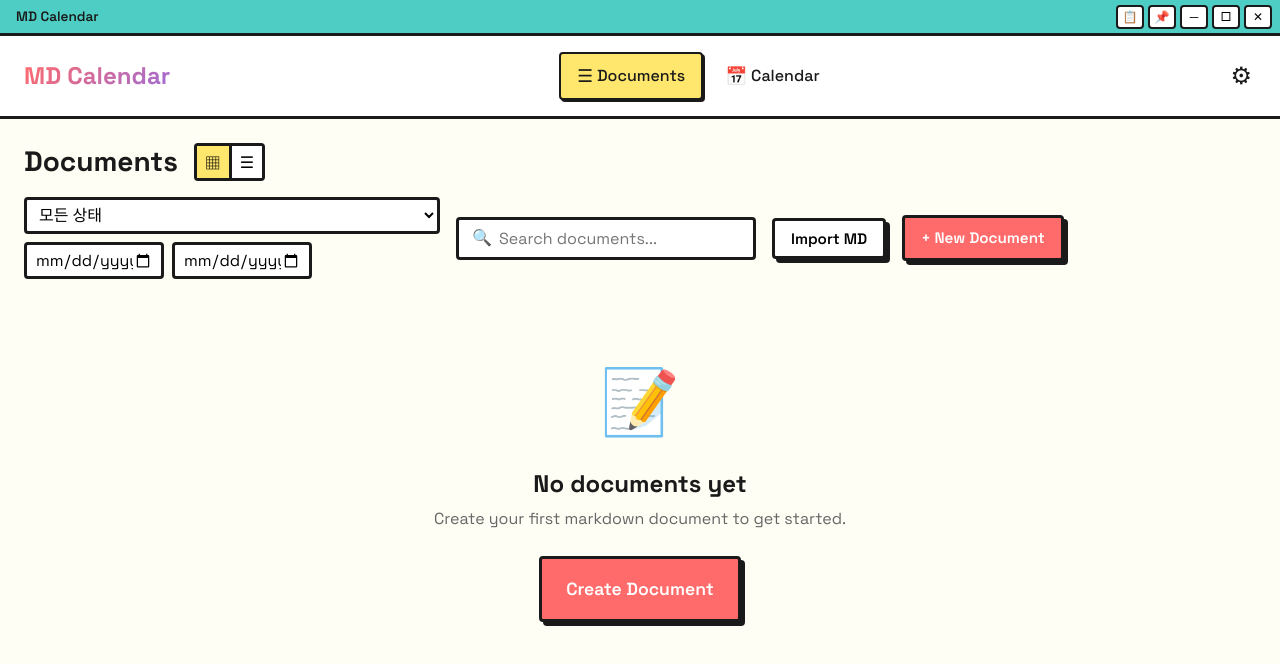
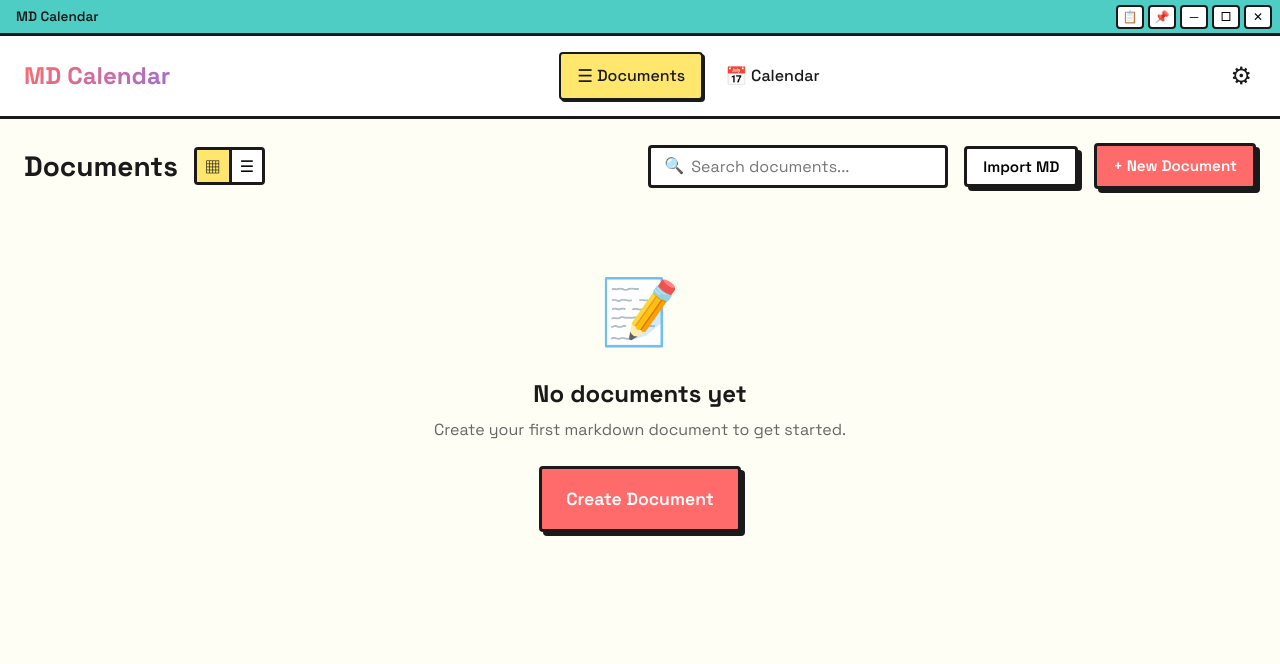
Before and after one commit to bhin-dede/md_calendar, a Next.js app: page /list in a window 1280 px wide. Shown: the top 664 px of the page. Built offline with nearby package versions, Linux system fonts and the light colour scheme.

Commit message:
Remove filters from DocumentList (keep in MemoView only)

```diff
--- a/src/components/document-list/DocumentList.tsx
+++ b/src/components/document-list/DocumentList.tsx
@@ -26,9 +26,6 @@ export function DocumentList() {
   const [sortField, setSortField] = useState<SortField>('updatedAt');
   const [sortOrder, setSortOrder] = useState<SortOrder>('desc');
   const [currentPage, setCurrentPage] = useState(1);
-  const [statusFilter, setStatusFilter] = useState<DocumentStatus | 'all'>('all');
-  const [dateFrom, setDateFrom] = useState('');
-  const [dateTo, setDateTo] = useState('');
 
   const loadDocuments = useCallback(async () => {
     setIsLoading(true);
@@ -56,23 +53,10 @@ export function DocumentList() {
     return () => clearTimeout(timer);
   }, [searchQuery, loadDocuments]);
 
-  const filteredDocuments = useMemo(() => {
-    return documents.filter(doc => {
-      if (statusFilter !== 'all' && doc.status !== statusFilter) return false;
-      if (dateFrom) {
-        const fromDate = new Date(dateFrom).setHours(0, 0, 0, 0);
-        if (doc.date < fromDate) return false;
-      }
-      if (dateTo) {
-        const toDate = new Date(dateTo).setHours(23, 59, 59, 999);
-        if (doc.date > toDate) return false;
-      }
-      return true;
-    });
-  }, [documents, statusFilter, dateFrom, dateTo]);
+
 
   const sortedDocuments = useMemo(() => {
-    const sorted = [...filteredDocuments].sort((a, b) => {
+    const sorted = [...documents].sort((a, b) => {
       let aVal: string | number;
       let bVal: string | number;
 
@@ -105,7 +89,7 @@ export function DocumentList() {
       return 0;
     });
     return sorted;
-  }, [filteredDocuments, sortField, sortOrder]);
+  }, [documents, sortField, sortOrder]);
 
   const paginatedDocuments = useMemo(() => {
     const start = (currentPage - 1) * PAGE_SIZE;
@@ -305,15 +289,8 @@ export function DocumentList() {
     );
   };
 
-  const handleContainerClick = (e: React.MouseEvent) => {
-    const target = e.target as HTMLInputElement;
-    if (target.type !== 'date' && document.activeElement?.getAttribute('type') === 'date') {
-      (document.activeElement as HTMLElement).blur();
-    }
-  };
-
   return (
-    <div className="app-container view-list" onClick={handleContainerClick}>
+    <div className="app-container view-list">
       <div className="list-header">
         <div className="flex items-center gap-md">
           <h2 className="page-title">Documents</h2>
@@ -335,40 +312,6 @@ export function DocumentList() {
           </div>
         </div>
         <div className="flex items-center gap-md">
-          <div className="list-filters">
-            <select
-              className="input filter-select"
-              value={statusFilter}
-              onChange={(e) => { setStatusFilter(e.target.value as DocumentStatus | 'all'); setCurrentPage(1); }}
-            >
-              <option value="all">모든 상태</option>
-              {(Object.keys(STATUS_LABELS) as DocumentStatus[]).map(status => (
-                <option key={status} value={status}>{STATUS_LABELS[status]}</option>
-              ))}
-            </select>
-            <input
-              type="date"
-              className="input filter-date"
-              value={dateFrom}
-              onChange={(e) => { setDateFrom(e.target.value); setCurrentPage(1); e.target.blur(); }}
-              title="시작 날짜"
-            />
-            <input
-              type="date"
-              className="input filter-date"
-              value={dateTo}
-              onChange={(e) => { setDateTo(e.target.value); setCurrentPage(1); e.target.blur(); }}
-              title="종료 날짜"
-            />
-            {(statusFilter !== 'all' || dateFrom || dateTo) && (
-              <button
-                className="btn btn-sm"
-                onClick={() => { setStatusFilter('all'); setDateFrom(''); setDateTo(''); setCurrentPage(1); }}
-              >
-                초기화
-              </button>
-            )}
-          </div>
           <div className="search-box list-search">
             <span className="search-box-icon">&#128269;</span>
             <input
```
